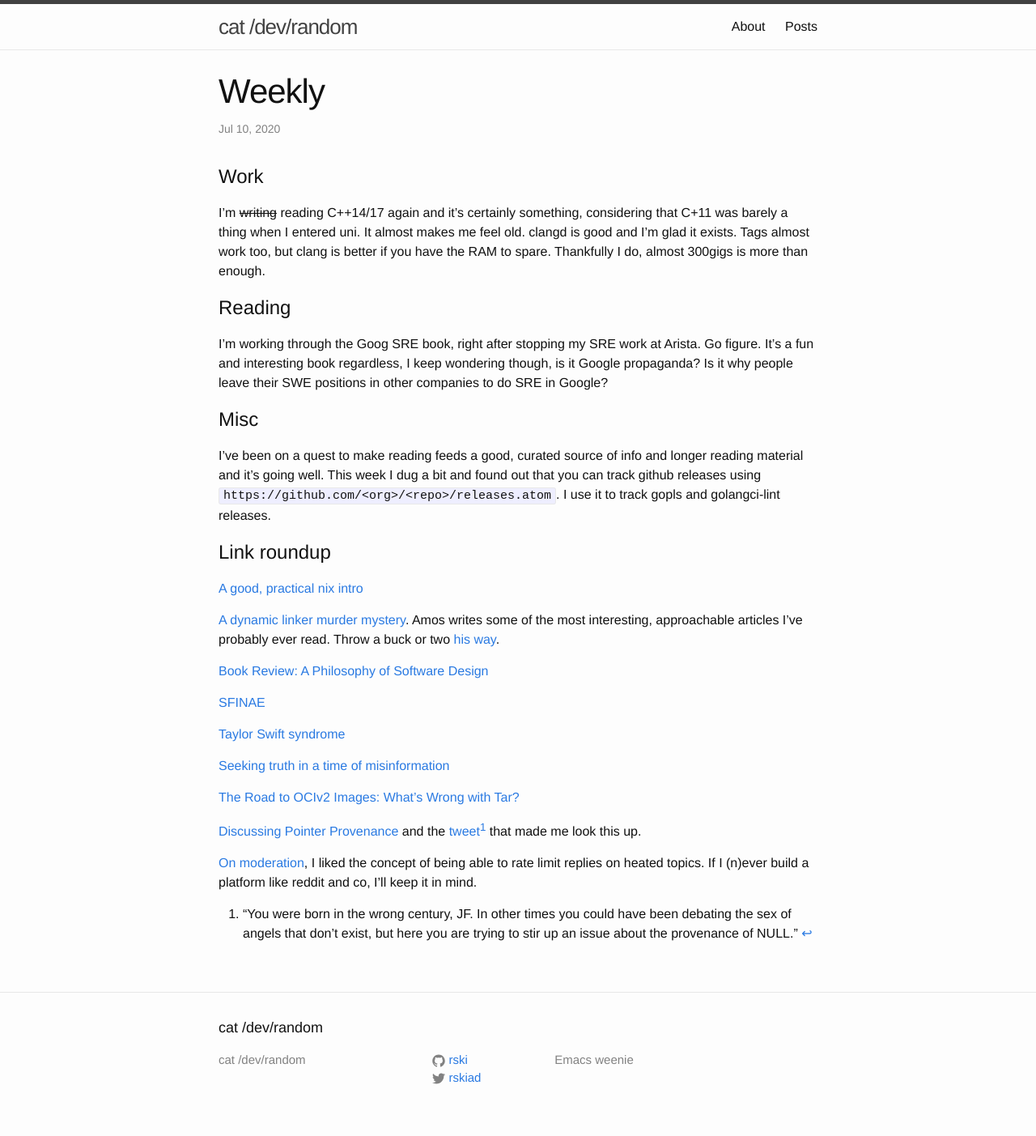
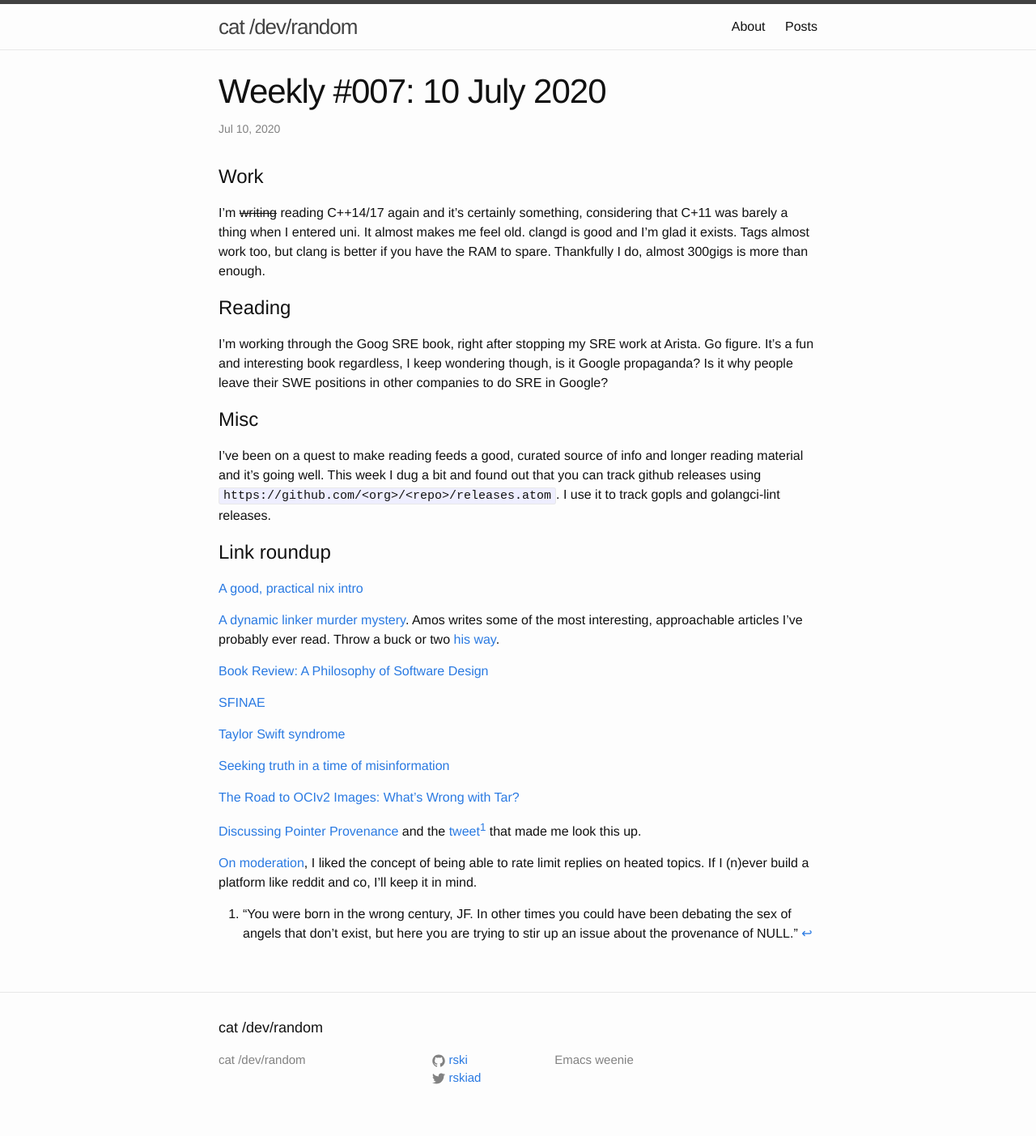
Before and after one commit to rski/rski.github.io, a Jekyll site: the page built from _posts/2020-07-10-weekly-007.md, in a window 1280 px wide. Shown: the whole page at 81% size. Built offline with Jekyll 4.4.1, drawn with Linux system fonts in a browser that asks for light colours; our own code applies the rules of GitHub Pages for plain Markdown files.

Commit message:
forgot the quoting again

```diff
--- a/_posts/2020-07-10-weekly-007.md
+++ b/_posts/2020-07-10-weekly-007.md
@@ -1,5 +1,5 @@
 ---
-title: Weekly #007: 10 July 2020
+title: "Weekly #007: 10 July 2020"
 ---
 
 # Work
```
